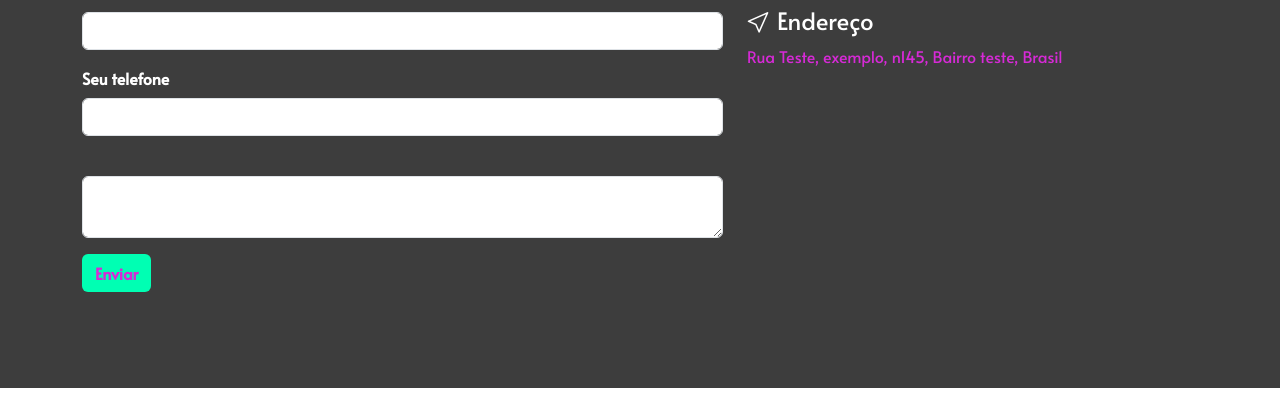
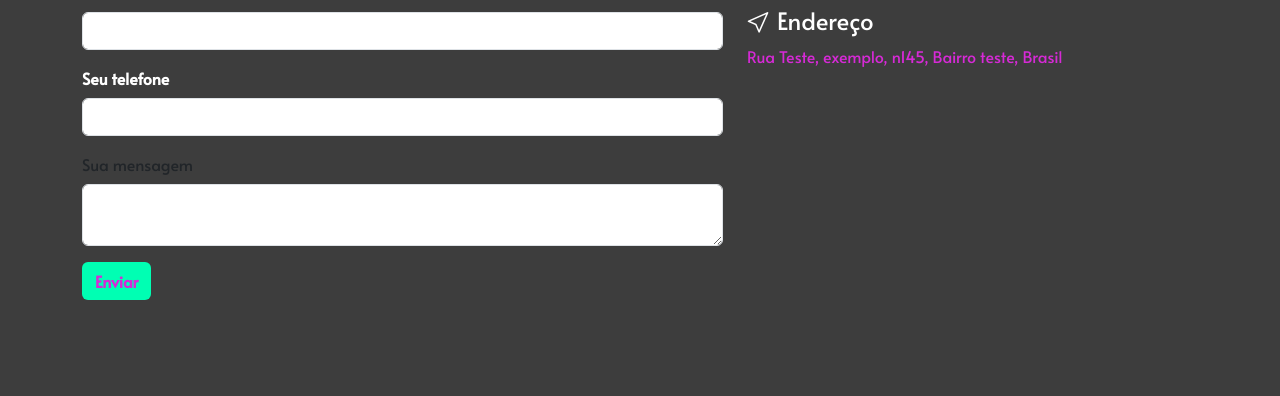
Before and after one commit to Mica313/exercicio-projeto3, a plain HTML site: page index.html in a window 1280 px wide. Shown: the part 2062-2458 px from the top of the page. Drawn offline with nearby package versions, Linux system fonts and the light colour scheme.

Commit message:
last commit

```diff
--- a/index.html
+++ b/index.html
@@ -296,7 +296,7 @@
                                 <input type="tel" id="tel" class="form-control" required>
                             </div>
                             <div class="mb-3">
-                                <label class="form-label" for="mensagen"></label>
+                                <label class="form-label" for="mensagen">Sua mensagem</label>
                                 <textarea class="form-control" id="mensagem" required></textarea>
                             </div>
                             <button class="btn fw-bold">Enviar</button>
```
